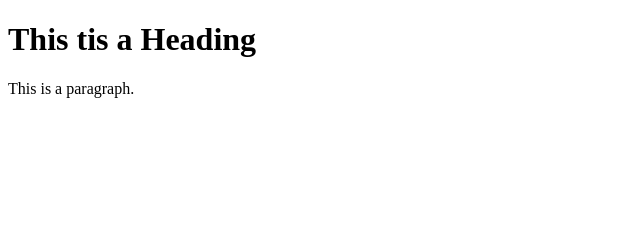
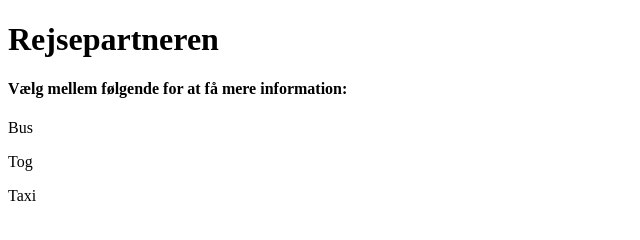
Before and after one commit to Nicklasius/Projekt-Rejseplan, a plain HTML site: page index.html in a window 1280 px wide. Shown: the whole page, without its empty margins (0-640 px from the left). Drawn offline with Linux system fonts and the light colour scheme.

Commit message:
Update index.html

```diff
--- a/index.html
+++ b/index.html
@@ -5,8 +5,11 @@
 </head>
 <body>
 
-<h1>This tis a Heading</h1>
-<p>This is a paragraph.</p>
+<h1>Rejsepartneren</h1>
+<h4>Vælg mellem følgende for at få mere information:</h4>
+<p>Bus</p>
+<p>Tog</p>
+<p>Taxi</p>
 
 </body>
 </html>
```
